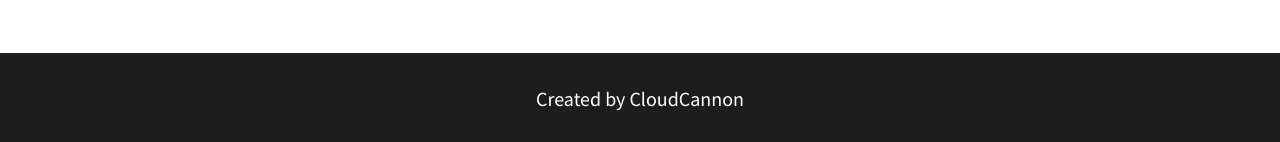
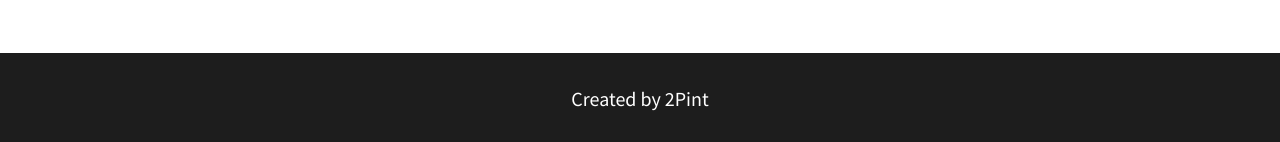
Before and after one commit to RoseSmithTest/2PintTest.github.io, a Jekyll site: the page built from index.html, in a window 1280 px wide. Shown: the part 1783-1925 px from the top of the page. Built offline with Jekyll 4.4.1, drawn with Linux system fonts in a browser that asks for light colours.

Commit message:
Update default.html

```diff
--- a/_layouts/default.html
+++ b/_layouts/default.html
@@ -23,7 +23,7 @@
     </div>
     <footer>
       <div class="container">
-        <p class="center-text"> <a href="http://cloudcannon.com">Created by CloudCannon</a></p>
+        <p class="center-text"> <a href="http://2Pint.com">Created by 2Pint</a></p>
       </div>
     </footer>
   </body>
```
